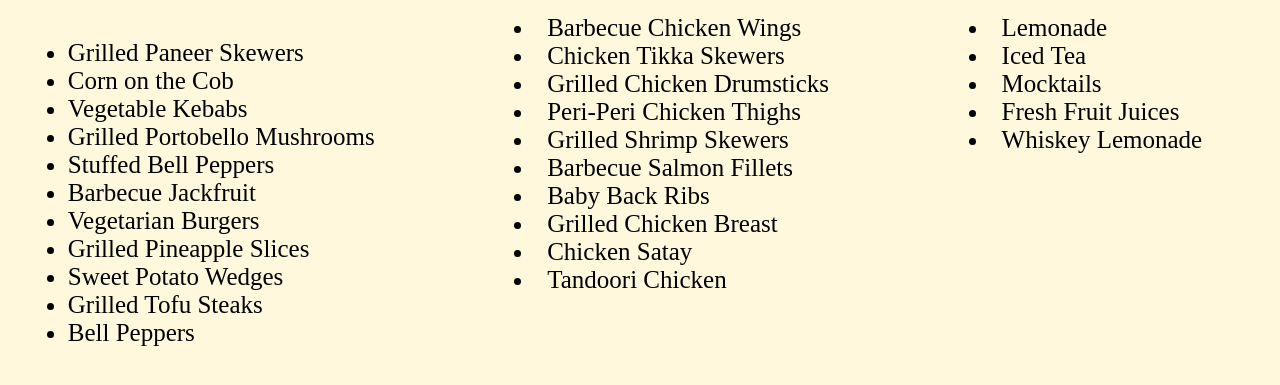
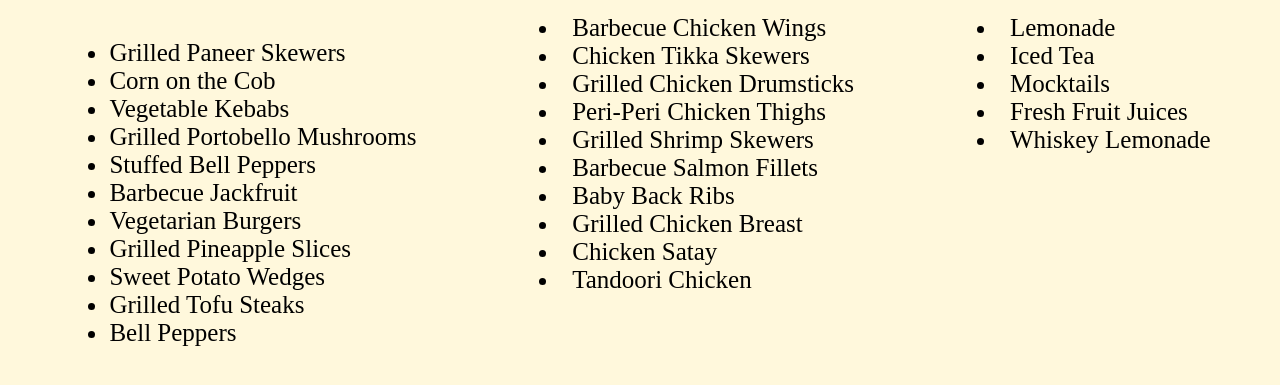
Before and after one commit to sourya-07/bbq, a plain HTML site: page category.html in a window 1280 px wide. Shown: the part 83-468 px from the top of the page. Drawn offline with Linux system fonts and the light colour scheme.

Commit message:
Styled category section

```diff
--- a/category.css
+++ b/category.css
@@ -47,7 +47,7 @@ h1 {
 
 
 .list {
-    /* padding-top: 30px; */
+    /* padding-top: -50px; */
     /* margin-left: 220px; */
     font-size: 25px;
     /* margin-left: -50px; */
@@ -78,6 +78,5 @@ h1 {
 .dish {
     display: flex;
     justify-content: space-around;
-    margin-left: -50px;
 
 }
```
